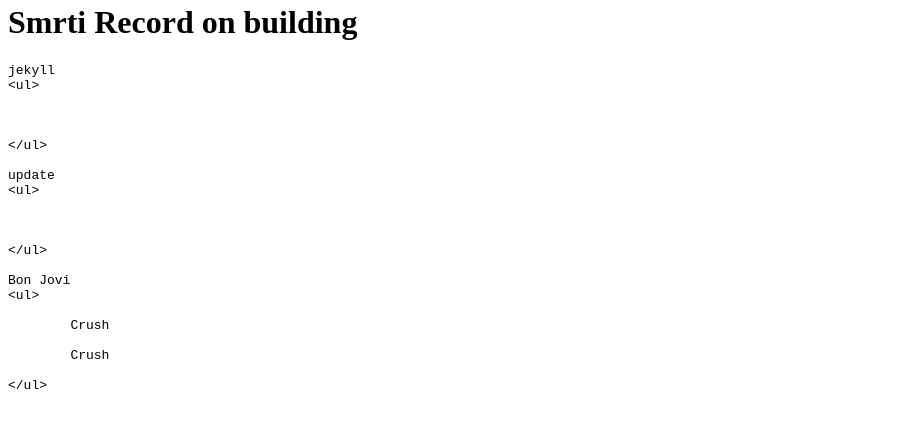
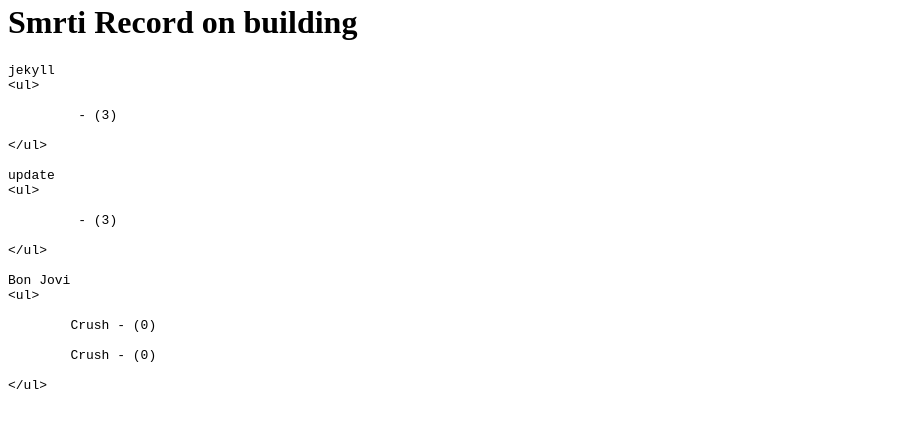
Before and after one commit to svsmemory/svsmemory.github.io, a Jekyll site: the page built from index.md, in a window 1280 px wide. Shown: the part 163-591 px from the top of the page, without its empty margins (0-902 px from the left). Built offline with Jekyll 4.4.1, drawn with Linux system fonts in a browser that asks for light colours.

Commit message:
size test

```diff
--- a/_includes/side-navigation.html
+++ b/_includes/side-navigation.html
@@ -2,7 +2,7 @@
     {{ category[0] }}
     <ul>
         {% for post in category[1] %}
-            {{ post.tags[0] }}
+            {{ post.tags[0] }} - ({{ site.posts | where: "post", post.tags[0] | size }})
         {% endfor %}
     </ul>
 {% endfor %}
```
